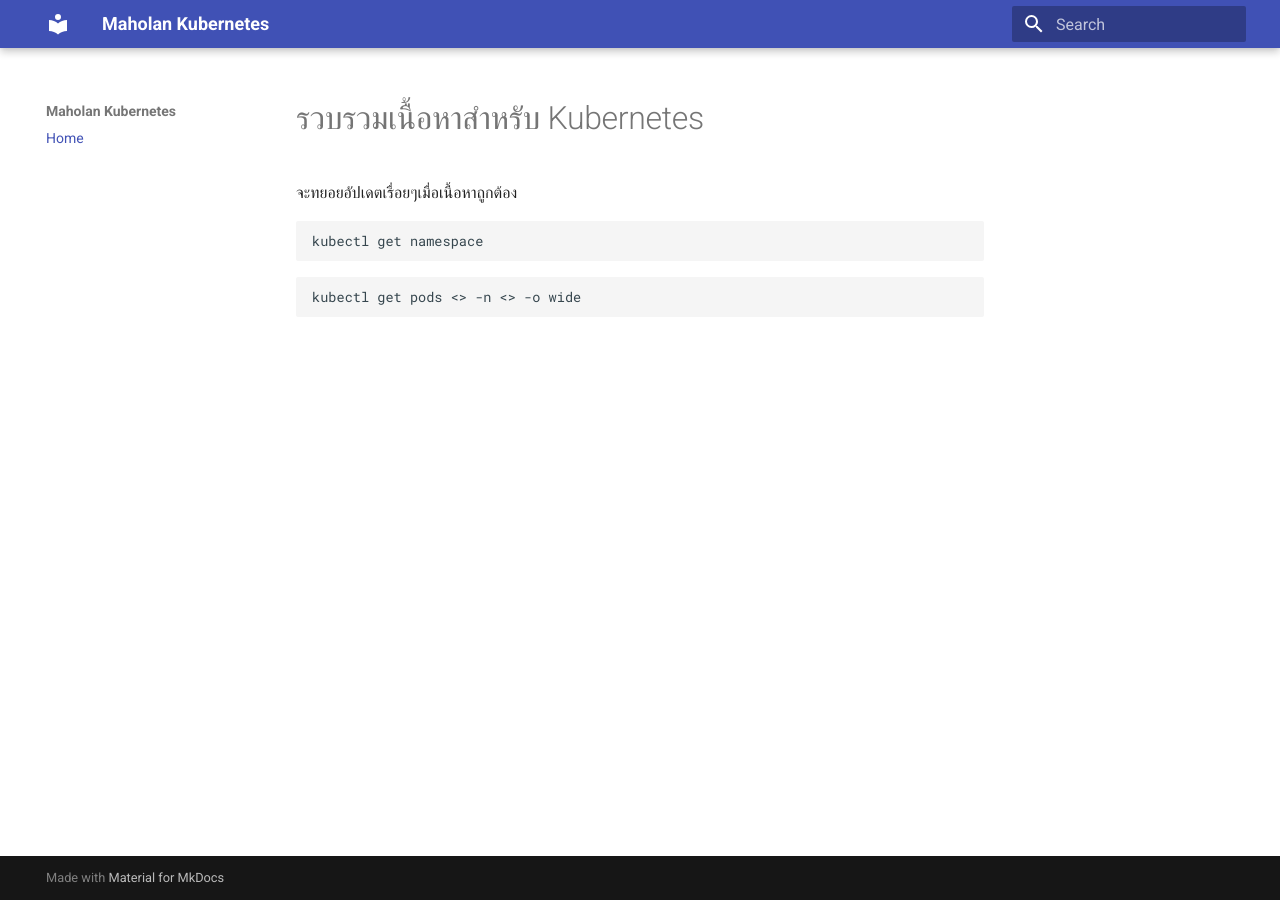
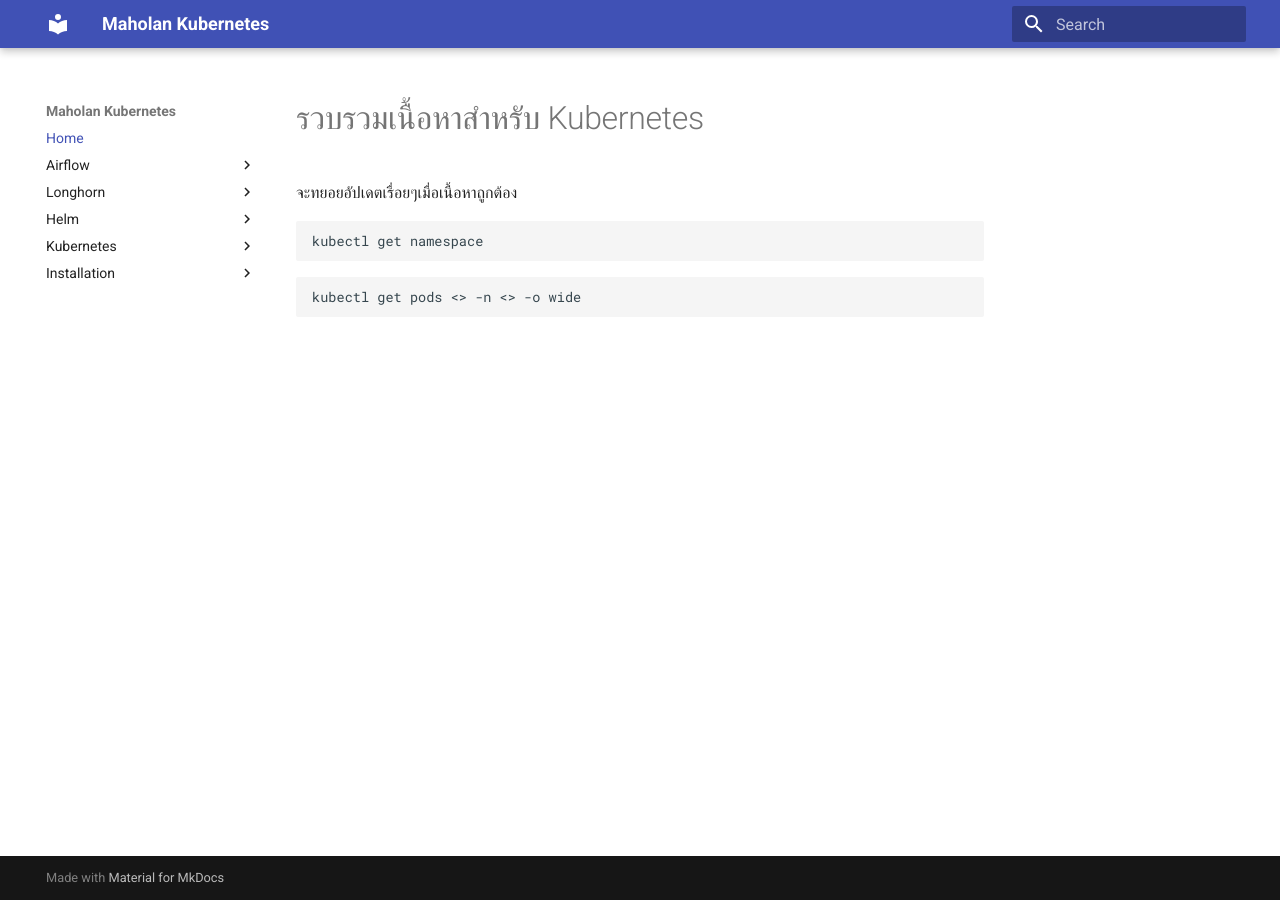
Before and after one commit to teeratem/docs, an MkDocs documentation site: the page built from docs/index.md, in a window 1280 px wide. Built offline with MkDocs 1.6.1 and Material for MkDocs 9.7.7, drawn with Linux system fonts in a browser that asks for light colours.

Commit message:
add more document

```diff
--- a/mkdocs.yml
+++ b/mkdocs.yml
@@ -1,6 +1,16 @@
 site_name: Maholan Kubernetes
 nav:
   - Home: index.md
+  - Airflow:
+      - Configuration: airflow/configuration.md
+  - Longhorn:
+      - Configuration: longhorn/longhorn.md
+  - Helm:
+      - Configuration: helm/configuration.md
+  - Kubernetes:
+      - Configuration: kubernetes/kubernetes.md
+  - Installation:
+      - Configuration: installation/install.md
 docs_dir: docs
 
 theme:
```
